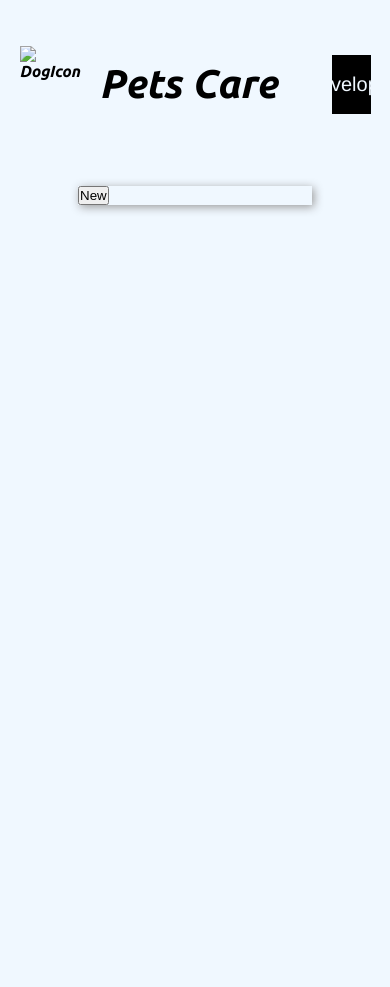
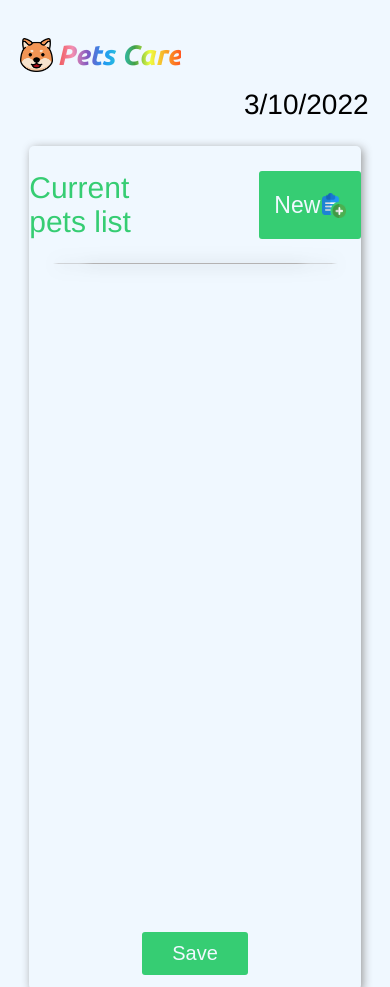
Before and after one commit to Rick8509/DogShelter_entry, a plain HTML site: page index.html in a window 390 px wide. Shown: the top 987 px of the page. Before the commit the page ends 844 px from the top, so only its background shows below. Drawn offline with Linux system fonts and the light colour scheme.

Commit message:
3rd commit

```diff
--- a/index.html
+++ b/index.html
@@ -4,7 +4,7 @@
     <meta charset="UTF-8" />
     <meta http-equiv="X-UA-Compatible" content="IE=edge" />
     <meta name="viewport" content="width=device-width, initial-scale=1.0" />
-    <link rel="icon" type="image/x-icon" href="icons/happy.png">
+    <link rel="icon" type="image/x-icon" href="icons/happy.png" />
     <link href="https://fonts.googleapis.com/css2?family=Ubuntu:ital,wght@1,700&display=swap" rel="stylesheet" />
     <title>Pets Care</title>
     <style>
@@ -13,25 +13,22 @@
         padding: 0px;
       }
       html {
-        height: 100%;
+        /* height: 100%; */
         width: 100%;
       }
       body {
-        height: 100%;
+        /* height: 100%; */
         width: 100%;
+        padding-bottom: 40px;
         display: flex;
         flex-direction: column;
         align-items: center;
         background-color: aliceblue;
       }
-      #header,
-      #container {
-        margin-top: 5vh;
-        margin-bottom: 2vh;
-      }
       #header {
         height: 10vh;
         width: 90vw;
+        margin-top: 3vh;
         display: flex;
         flex-direction: row;
         align-items: center;
@@ -41,46 +38,191 @@
         width: 9vh;
         margin-right: 1vw;
       }
-      #headericon {
+      #icontext {
+        font-size: 40px;
+        background: linear-gradient(
+          to right,
+          #ef5350,
+          #f48fb1,
+          #7e57c2,
+          #2196f3,
+          #26c6da,
+          #43a047,
+          #eeff41,
+          #f9a825,
+          #ff5722
+        );
+        -webkit-background-clip: text;
+        background-clip: text;
+        -webkit-text-fill-color: transparent;
+      }
+      #headerleft {
         display: flex;
         align-items: center;
         font-family: "Ubuntu", sans-serif;
       }
       .contact {
-        background-color: black;
         height: 7vh;
-        width: 10vw;
+        width: 13vw;
         display: flex;
         justify-content: center;
         align-items: center;
+        text-align: center;
         color: aliceblue;
+        background-color: black;
         font-size: 20px;
         font-family: "Franklin Gothic Medium", "Arial Narrow", Arial, sans-serif;
         cursor: pointer;
       }
-      #headercontact {
+      #headerright {
         margin-left: auto;
       }
-      #container {
-        width: 60vw;
+      #calender {
+        font-size: 35px;
+        font-family: "Franklin Gothic Medium", "Arial Narrow", Arial, sans-serif;
+        margin-left: auto;
+        margin-right: 5.5vw;
+      }
+      #main-container {
+        height: 100vh;
+        width: 70vw;
+        margin-top: 3vh;
         box-shadow: 2px 2px 10px #999;
+        display: flex;
+        flex-direction: column;
+        align-items: center;
+        border-radius: 5px;
+      }
+      #listtop {
+        display: flex;
+        flex-direction: row;
+        margin-top: 3vh;
+        margin-bottom: 2.8vh;
+      }
+      #listtoptext {
+        margin-right: 30vw;
+        font-size: 30px;
+        font-family: "Franklin Gothic Medium", "Arial Narrow", Arial, sans-serif;
+        color: #36cd73;
+      }
+      #createnode {
+        display: flex;
+        align-items: center;
+        padding: 5px 15px 5px 15px;
+        font-size: 23px;
+        border: none;
+        border-radius: 3px;
+        color: aliceblue;
+        background-color: #36cd73;
+        cursor: pointer;
+      }
+      #createnode:hover {
+        background-color: #3d9761;
+      }
+      #addicon {
+        height: 4vh;
+        width: 2.2vw;
+        margin-left: 4px;
+      }
+      #line {
+        height: 2px;
+        width: 87%;
+        background-color: rgb(180, 178, 178);
+        box-shadow: 1px 1px 15px rgb(104, 103, 103);
+        border-radius: 50%;
+        margin-bottom: 5vh;
+      }
+      #listcontainer {
+        height: 100%;
+        width: 85%;
+        display: flex;
+        flex-direction: column;
+        overflow-x: hidden;
+        overflow-y: auto;
+      }
+      .entries {
+        width: 90%;
+        height: 12vh;
+        display: flex;
+        justify-content: center;
+        align-items: center;
+      }
+      #submit {
+        padding: 10px 30px 10px 30px;
+        border: none;
+        border-radius: 3px;
+        background-color: #36cd73;
+        color: aliceblue;
+        font-size: 20px;
+        margin-bottom: 15px;
+        cursor: pointer;
+      }
+      #submit:hover {
+        background-color: #3d9761;
+      }
+
+      @media screen and (max-width: 500px) {
+        #header {
+          height: 8vh;
+          width: 100vw;
+          margin-top: 2.5vh;
+        }
+        #icon {
+          height: 4vh;
+          width: 4vh;
+          margin-left: 5vw;
+        }
+        #icontext {
+          font-size: 28px;
+        }
+        #calender {
+          font-size: 28px;
+        }
+        .contact {
+          visibility: hidden;
+          /* height: 6vh;
+          width: 32vw;
+          margin-right: 2vw;
+          text-align: center;
+          background-color: #7f48de;
+          border-radius: 5px;
+          border: 1px solid #16cbdc; */
+        }
+        #main-container {
+          width: 85vw;
+        }
+        #addicon {
+          height: 3vh;
+          width: 6vw;
+          margin-left: 2px;
+        }
       }
     </style>
   </head>
   <body>
     <div id="header">
-      <div id="headericon">
-        <img id="icon" src="icons/dog-in-front-of-a-man.png" alt="DogIcon" />
-        <p style="font-size: 40px">Pets Care</p>
+      <div id="headerleft">
+        <img id="icon" src="icons/happy.png" alt="DogIcon" />
+        <p id="icontext">Pets Care</p>
       </div>
-      <div id="headercontact">
-        <div class="contact" onclick="window.open('https:/m.facebook.com/100061029024088/' ,'_newtab' )">Developer</a></div>
+      <div id="headerright">
+        <div class="contact" onclick="window.open('https:/m.facebook.com/100061029024088/' ,'_newtab' )">
+          Developer contact
+        </div>
       </div>
     </div>
 
-    <div id="container">
-      <button  id="createnode">New</button>
-      <div id="list-container"></div>
+    <div id="calender"></div>
+
+    <div id="main-container">
+      <div id="listtop">
+        <p id="listtoptext">Current pets list</p>
+        <button type="button" id="createnode">New<img id="addicon" src="icons/add.png" alt="icon" /></button>
+      </div>
+      <div id="line"></div>
+      <div id="listcontainer"></div>
+      <button type="submit" id="submit">Save</button>
     </div>
   </body>
+  <script src="script.js"></script>
 </html>
--- a/script.js
+++ b/script.js
@@ -0,0 +1,14 @@
+document.body.onload = () => {
+  setInterval(() => {
+    let date = new Date();
+    document.getElementById("calender").innerHTML = `${date.getDay()}/${date.getMonth()}/${date.getFullYear()}`;
+  }, 1000);
+};
+
+document.getElementById("createnode").onclick = () => {
+  var newDiv = document.createElement("div");
+  newDiv.classList.add("entries");
+  var inputtext = document.createElement("input");
+  newDiv.appendChild(inputtext);
+  document.getElementById("listcontainer").appendChild(newDiv);
+};
```
Also changed, not shown: icons/add.png (added).
